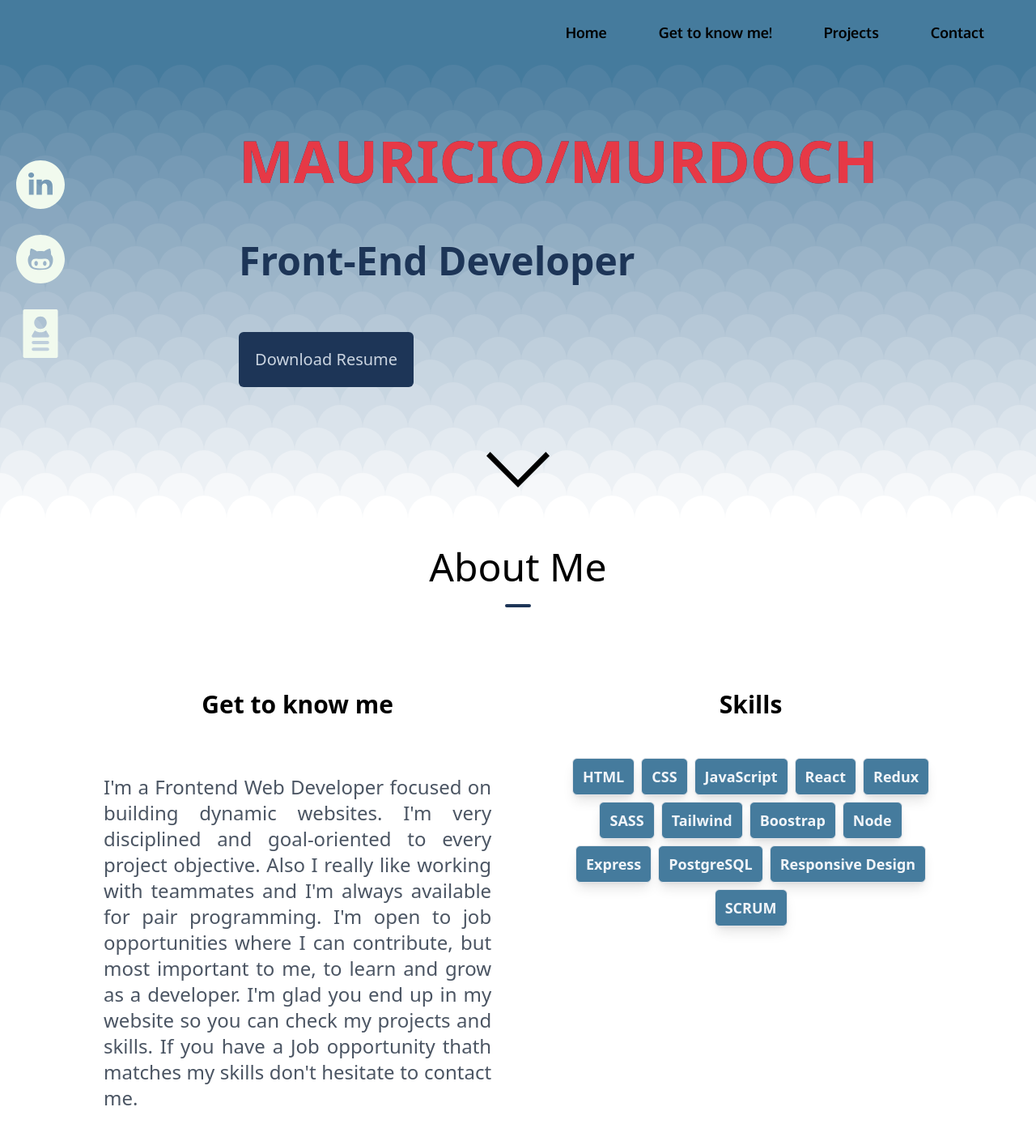
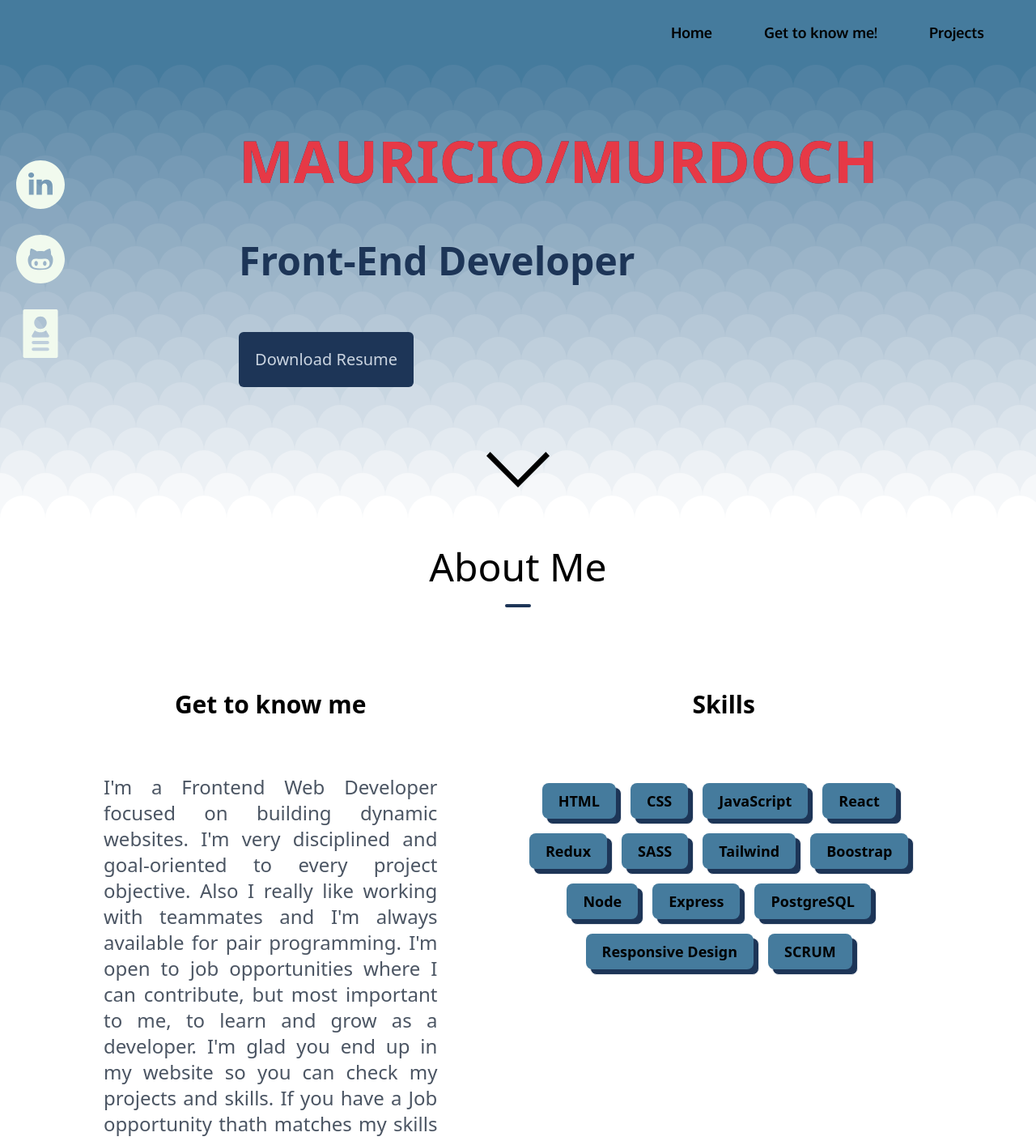
Before and after one commit to Mauricioam/Website-Portfolio, a React (Vite) app: page / in a window 1280 px wide. Shown: the top 1409 px of the page at 81% size. Built offline with nearby package versions, Linux system fonts and the light colour scheme.

Commit message:
add aboutMe buttons

```diff
--- a/src/components/AboutMe.jsx
+++ b/src/components/AboutMe.jsx
@@ -1,17 +1,17 @@
 import React from 'react';
 import Titles from './Titles';
 import { techStack } from '../utils/techStack';
-import { stack } from '../utils/techStack';
 import { aboutMe } from '../utils/aboutMe';
 import MailTo from './MailTo';
+import ButtonAboutMe from './ButtonAboutMe';
 
- export const techStackStyles = "text-lg font-bold border px-3 py-2 rounded-md bg-primary shadow-lg text-slate-100"
+ export const techStackStyles = "text-lg font-bold border px-3 py-2 rounded-md bg-primary"
 
 function AboutMe() {
   return (
     <section id='Get to know me!' className='flex flex-col gap-20 mt-9 mb-9 mx-0 lg:mx-20'>
        <Titles title="About Me"/>
-        <div className='flex flex-col md:flex-row  '>
+        <div className='flex flex-col md:flex-row   '>
         <div className='flex flex-col items-center md:w-[95%] w-screen'>
             <h1 className='text-3xl text-center font-bold pb-5'>{aboutMe.title}</h1>
             <p className='text-2xl text-justify text-gray-600 px-12 py-12 '>{aboutMe.description}</p>
@@ -19,12 +19,11 @@ function AboutMe() {
               <button className='text-xl mb-7  rounded-md md:p-5 p-3 bg-secondary hover:bg-primary transition-all text-slate-300 '>Send me a message</button>
               </MailTo>
         </div>
-        <div className='flex flex-col md:w-[90%]  '>
-            <h1 className='text-3xl font-bold  text-center'>Skills</h1>
-            <div className='flex gap-2 flex-wrap px-12 py-12 justify-center'>
-              {techStack.map((item,i)=>(<span  key={i} className={techStackStyles}>{item}</span>))}
+        <div className='flex flex-col w-screen  '>
+            <h1 className='text-3xl font-bold text-center'>Skills</h1>
+            <div className='flex gap-2 flex-wrap px-12 py-20  justify-center'>
+              {techStack.map((item,i)=>( <ButtonAboutMe key={i} item={item}/>))}
             </div>
-
         </div>
         </div>
 
--- /dev/null
+++ b/src/components/ButtonAboutMe.jsx
@@ -0,0 +1,18 @@
+import React, { useState } from "react";
+
+function ButtonAboutMe({ item }) {
+
+const [press, setPress] = useState(false);
+
+  return (
+    <button onClick={()=>setPress(!press)} className={`relative font-bold text-lg m-1 hover:text-slate-300 hover:transition-colors ${press ? "text-slate-100": "text-black"}`}>
+      <div className=" border bg-secondary rounded-lg">
+        <div className={`bg-primary px-5 py-2 -translate-y-1.5 -translate-x-1.5 rounded-lg ${press && "-translate-x-0 -translate-y-0 "}`}>
+          {item}
+        </div>
+      </div>{" "}
+    </button>
+  );
+}
+
+export default ButtonAboutMe;
--- a/src/components/Header/Header.jsx
+++ b/src/components/Header/Header.jsx
@@ -8,7 +8,7 @@ function Header() {
 
     const TitlesWideScreenStyle = "font-title text-lg font-bold text-md hover:text-secondary hover:transition-all";
     const TitlesMobileStyles = `${TitlesWideScreenStyle} font-bold border  flex w-screen h-12 items-center justify-end pr-20 hover:text-primary transition-all`
-    const menuItems = ["Home","Get to know me!","Projects","Contact"]
+    const menuItems = ["Home","Get to know me!","Projects"]
 
 
   return (
--- a/src/components/Welcome.jsx
+++ b/src/components/Welcome.jsx
@@ -25,7 +25,7 @@ function Welcome() {
         </div>
         <div className='lg:flex lg:flex-col lg:gap-16 flex flex-col gap-8 m-auto  '>
           <div className='flex justify-center'>
-          <button onMouseEnter={()=>setOnMouseEffect(true)} className={` z-0 hover:cursor-loading relative text-secondary md:text-7xl sm:px-0  sm:text-4xl text-2xl font-bold before:content-["MAURICIO/MURDOCH"] before:text-error before:absolute ${onMouseEffect && "before:-translate-x-2 before:-translate-y-2"} before:transition-transform before:duration-300  }`}>MAURICIO/MURDOCH</button>
+          <p onMouseEnter={()=>setOnMouseEffect(true)} className={` z-0 hover:cursor-loading relative text-secondary md:text-7xl sm:px-0  sm:text-4xl text-2xl font-bold before:content-["MAURICIO/MURDOCH"] before:text-error before:absolute ${onMouseEffect && "before:-translate-x-2 before:-translate-y-2"} before:transition-transform before:duration-300  }`}>MAURICIO/MURDOCH</p>
 
           </div>
         <h1 className='md:text-5xl sm:text-3xl text-2xl text-secondary font-extrabold'>Front-End Developer</h1>
```
